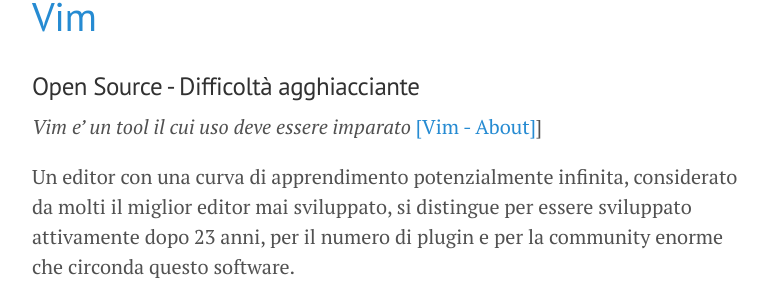
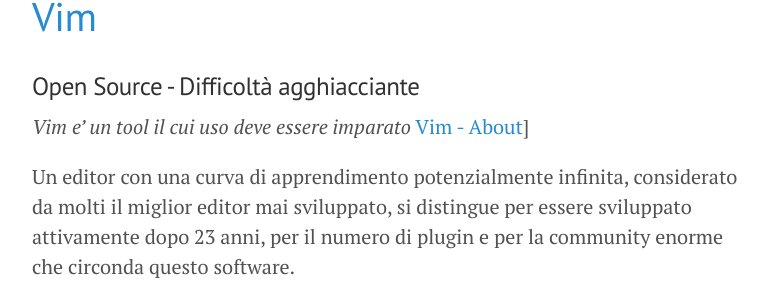
Before and after one commit to genoma/genoma.github.io, a Jekyll site: the page built from _posts/2014-03-01-sugli-editor.md, in a window 1280 px wide and 900 px high, scrolled down 1725 px. Shown: the part 147-453 px from the top of the window, without its empty margins (248-1025 px from the left). Built offline with Jekyll 4.4.1, drawn with Linux system fonts in a browser that asks for light colours; Markdown is read by kramdown in place of the engine named in the settings; part of the change alters nothing that is shown.

```diff
--- a/_posts/2014-03-01-sugli-editor.md
+++ b/_posts/2014-03-01-sugli-editor.md
@@ -44,7 +44,8 @@ Sfortunatamente sembra che lo sviluppo sia arrivato ad uno stallo, per ragioni m
 # [Vim](http://www.vim.org)
 ### Open Source - Difficoltà agghiacciante
 
-_Vim e’ un tool il cui uso deve essere imparato_ [[Vim - About]](http://www.vim.org/about.php)]
+<cite>Vim e’ un tool il cui uso deve essere imparato</cite>
+[Vim - About](http://www.vim.org/about.php)]
 
 Un editor con una curva di apprendimento potenzialmente infinita, considerato da molti il miglior editor mai sviluppato, si distingue per essere sviluppato attivamente dopo 23 anni, per il numero di plugin e per la community enorme che circonda questo software.
 
```
